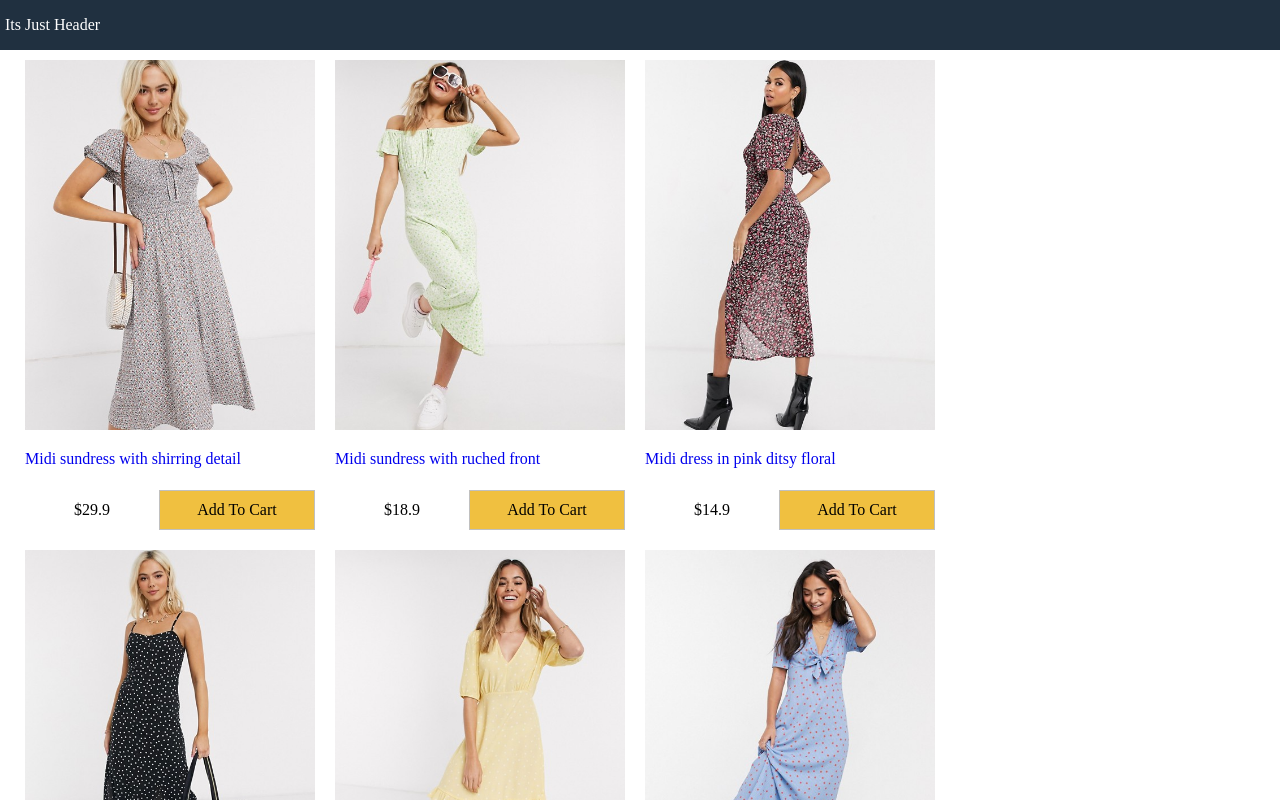
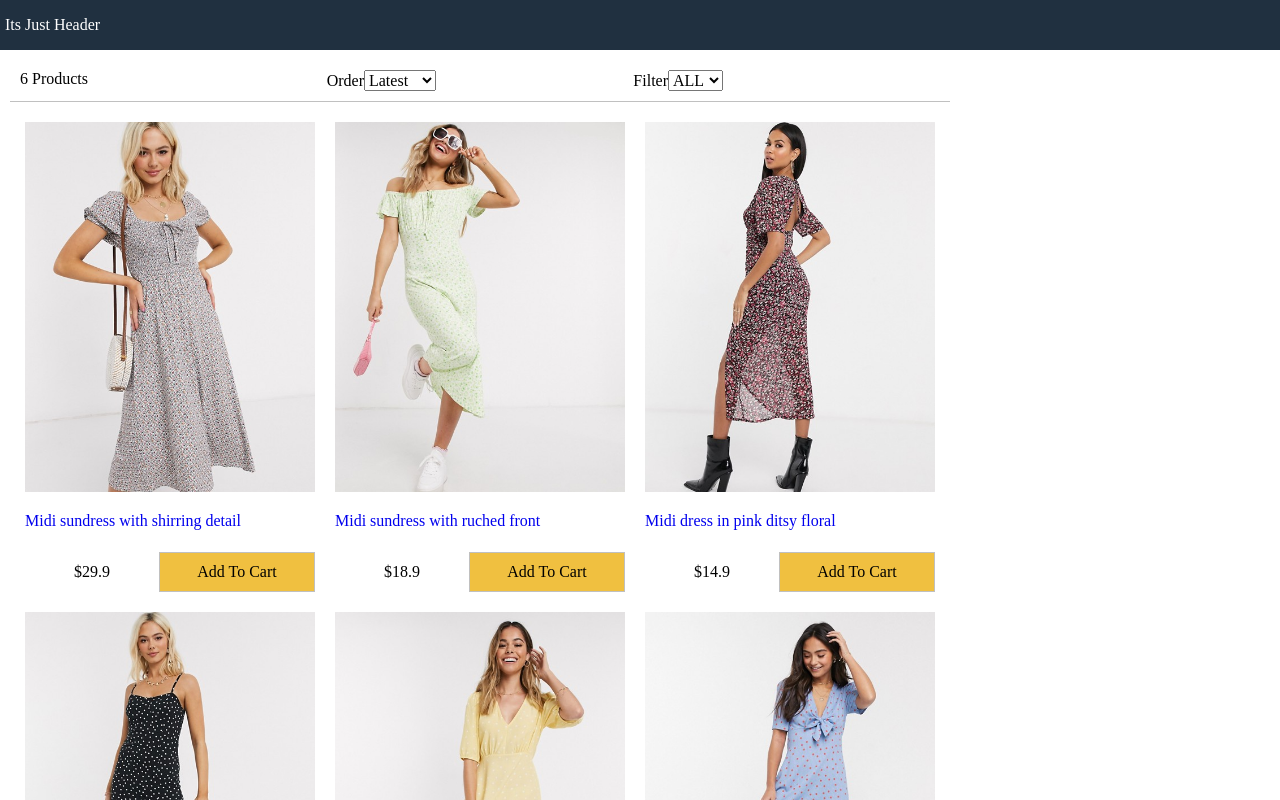
Before and after one commit to PavizAssylbek/react-shop, a React (Create React App) app: page / in a window 1280 px wide. Shown: the top 800 px of the page. Built offline with nearby package versions, Linux system fonts and the light colour scheme.

Commit message:
add Filter component

```diff
--- a/src/App.js
+++ b/src/App.js
@@ -1,5 +1,6 @@
 import React from 'react';
 import Products from './components/Products'
+import Filter from "./components/Filter"
 
 import data from "./data.json"
 
@@ -14,6 +15,42 @@
     }
   }
 
+  filterProducts = (e) => {
+    console.log(e.target.value);
+    if (e.target.value === "") {
+      this.setState({ size: e.target.value, products: data.products })
+    } else {
+      this.setState({
+        size: e.target.value,
+        products: data.products.filter(product => product.availableSizes.indexOf(e.target.value) >= 0)
+      })
+    }
+  }
+
+  sortProducts = (event) => {
+    // impl
+    const sort = event.target.value;
+    console.log(event.target.value);
+    this.setState((state) => ({
+      sort: sort,
+      products: this.state.products
+        .slice()
+        .sort((a, b) =>
+          sort === "lowest"
+            ? a.price > b.price
+              ? 1
+              : -1
+            : sort === "highest"
+              ? a.price < b.price
+                ? 1
+                : -1
+              : a._id < b._id
+                ? 1
+                : -1
+        ),
+    }));
+  };
+
   render() {
     return (
       <div className="grid-container" >
@@ -23,6 +60,13 @@
         <main>
           <div className="content">
             <div className="main">
+              <Filter
+                count={this.state.products.length}
+                size={this.state.size}
+                sort={this.state.sort}
+                filterProducts={this.filterProducts}
+                sortProducts={this.sortProducts}
+              />
               <Products products={this.state.products} />
             </div>
             <aside className="sidebar">
--- /dev/null
+++ b/src/components/Filter.js
@@ -0,0 +1,34 @@
+import React, { Component } from 'react'
+
+export default class Filter extends Component {
+  render() {
+    return (
+      <div className="filter">
+        <div className="filter-result">
+          {this.props.count} Products
+        </div>
+        <div className="filter-sort">
+          {" "}
+          Order
+          <select value={this.props.sort} onChange={this.props.sortProducts}>
+            <option>Latest</option>
+            <option value="lowest">Lowest</option>
+            <option value="highest">Highest</option>
+          </select>
+        </div>
+        <div className="filter-size">
+          Filter
+          <select value={this.props.size} onChange={this.props.filterProducts}>
+            <option value="">ALL</option>
+            <option value="XS">XS</option>
+            <option value="S">S</option>
+            <option value="M">M</option>
+            <option value="L">L</option>
+            <option value="XL">XL</option>
+            <option value="XXL">XXL</option>
+          </select>
+        </div>
+      </div>
+    )
+  }
+}
--- a/src/data.json
+++ b/src/data.json
@@ -28,7 +28,7 @@
       "image": "/images/dress4.jpg",
       "title": "cami maxi dress in polka dot",
       "description": "This is for all the latest trends, no matter who you are, where you’re from and what you’re up to. Exclusive to ASOS, our universal brand is here for you, and comes in all our fit ranges: ASOS Curve, Tall, Petite and Maternity. Created by us, styled by you.",
-      "availableSizes": ["XL"],
+      "availableSizes": ["XL", "XS", "S"],
       "price": 25.9
     },
     {
--- a/src/index.css
+++ b/src/index.css
@@ -17,6 +17,7 @@
   font-size: 1.6rem;
   font-family: "Times New Roman", Times, serif;
 }
+
 a {
   text-decoration: none;
 }
@@ -88,6 +89,7 @@
   justify-content: space-between;
   height: 100%;
 }
+
 .product img {
   max-width: 37rem;
   max-height: 37rem;
@@ -98,6 +100,7 @@
   justify-content: space-between;
   align-items: center;
 }
+
 .product-price div,
 .product-price button {
   text-align: center;
@@ -114,9 +117,24 @@
   background-color: #f0f0f0;
   cursor: pointer;
 }
+
 .button:hover {
   border: 0.1rem #80c0c0 solid;
 }
+
 .button.primary {
   background-color: #f0c040;
 }
+
+/* Filter */
+
+.filter {
+  display: flex;
+  padding: 1rem;
+  margin: 1rem;
+  border-bottom: 0.1rem #c0c0c0 solid;
+}
+
+.filter div {
+  flex: 1;
+}
```
